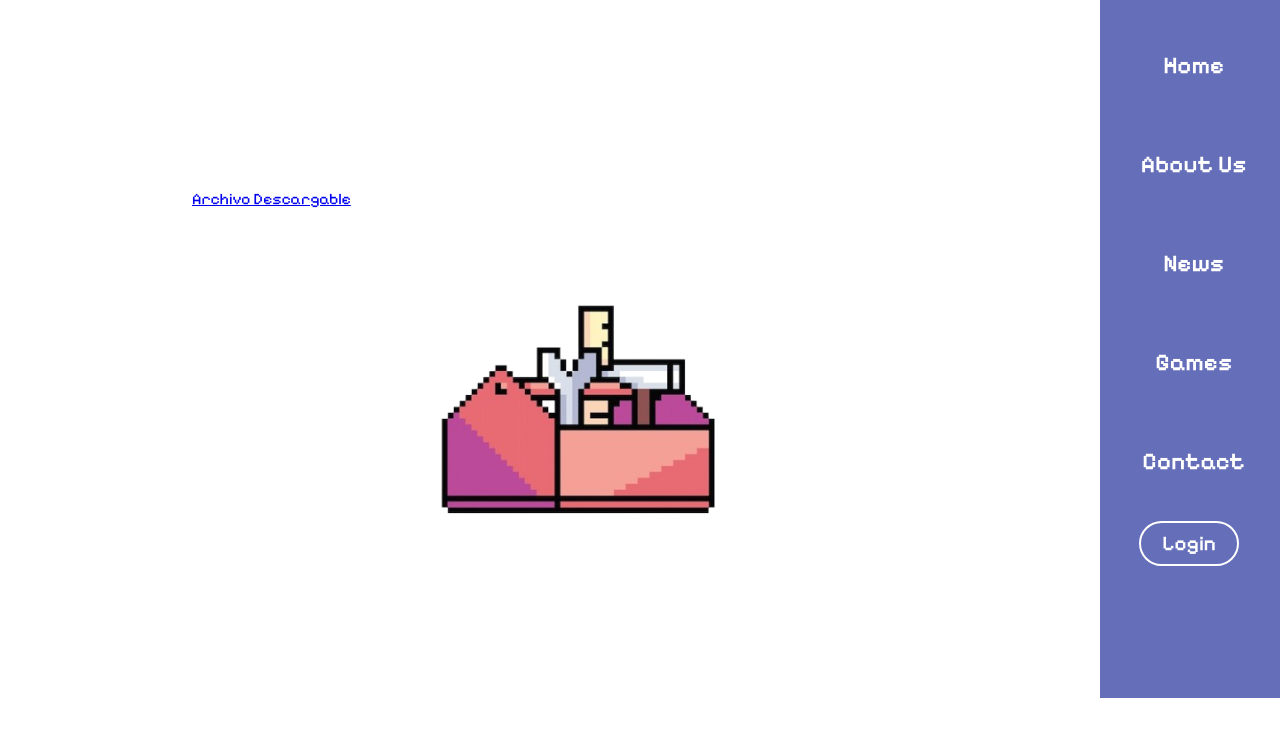
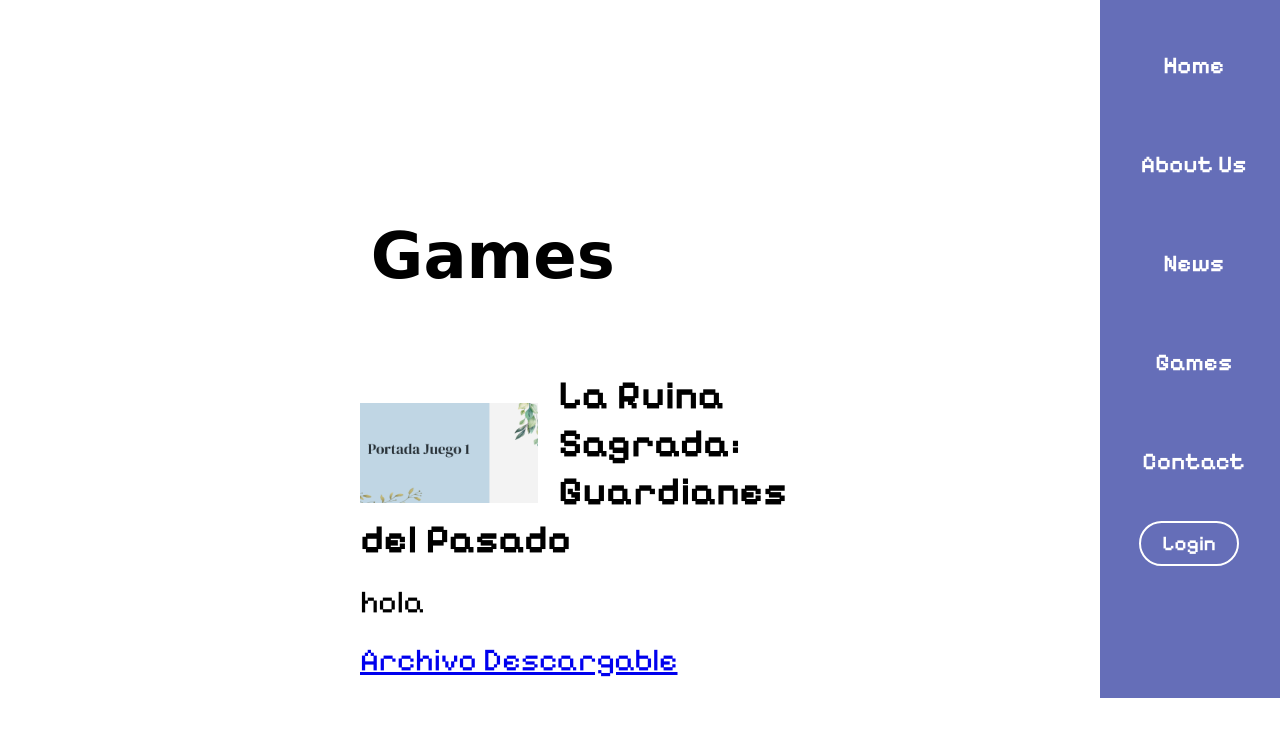
Before and after one commit to soffiblanco/Software, a plain HTML site: page KDS_Games2/KDS_Games/Games.html in a window 1280 px wide. Shown: the part 102-838 px from the top of the page. Drawn offline with Linux system fonts and the light colour scheme; a web font is replaced by a local one.

Commit message:
Animacion gif imagin y descarga

```diff
--- a/KDS_Games2/KDS_Games/Games.html
+++ b/KDS_Games2/KDS_Games/Games.html
@@ -89,8 +89,17 @@
 
         </div>
         <section id="games" class="games">
-            <p><a href="https://drive.google.com/uc?export=download&id=1sFDJ_sBlOxKbtKaaYs4LGziUknvAkXuY">Archivo Descargable</a></p><br>
-            <img src="Imagenes/reparacion.png" id="quienessomos" style="display: block; margin: 0;" >
+            <h2>Games</h2>
+            <div class="LaRuinaSagradaJ1">
+                <img src="Imagenes/Portada_Juego_LRS.png" class="imagenLRS" id="gifImage">
+                <a href="https://drive.google.com/uc?export=download&id=1sFDJ_sBlOxKbtKaaYs4LGziUknvAkXuY "><img src="Imagenes/LRS_Gif.gif" class="gifLRS" id="staticImage"></a>
+                <h3 >La Ruina Sagrada: Guardianes del Pasado</h3>
+                <p> hola
+                <p><a href="https://drive.google.com/uc?export=download&id=1sFDJ_sBlOxKbtKaaYs4LGziUknvAkXuY">Archivo Descargable</a></p><br>
+
+                <img src="Imagenes/LRS_Gif.gif" class="gifLRS2" id="gifLRS">
+            </div>
+
         </section>
 
         <script src="script.js"></script>
--- a/KDS_Games2/KDS_Games/script.js
+++ b/KDS_Games2/KDS_Games/script.js
@@ -32,3 +32,17 @@ window.addEventListener('scroll',()=>{
     iconClose.addEventListener('click',()=>{
         wrapper.classList.remove('active-popup');
     });
+
+
+    const gifImage = document.getElementById('gifImage');
+    const staticImage = document.getElementById('staticImage');
+
+    gifImage.addEventListener('mouseenter', () => {
+      staticImage.style.display = 'block';
+      gifImage.style.display = 'none';
+    });
+
+    staticImage.addEventListener('mouseleave', () => {
+      staticImage.style.display = 'none';
+      gifImage.style.display = 'block';
+    });
--- a/KDS_Games2/KDS_Games/style.css
+++ b/KDS_Games2/KDS_Games/style.css
@@ -637,15 +637,15 @@ transform: scale(1);
 
 
 /*Pestaña de Games*/
-.games{
+.games {
     display: flex; /* Utiliza flexbox para alinear elementos */
     align-items: flex-start; /* Alinea los elementos en la parte superior */
     justify-content: center; /* Centra horizontalmente los elementos */
     background: #fff; /* Cambia el color de fondo según tu preferencia */
-    padding: 150px 50px; /* Ajusta el espaciado interno según sea necesario */
+    padding-top: 0; /* Ajusta el espaciado interno según sea necesario */
     text-align: left; /* Alinea el texto a la izquierda */
     flex-wrap: wrap; /* Permite que los elementos se envuelvan si no caben en una sola fila */
-
+    margin: 180px; /*No tocar*/
 }
 .games h2 {
     font-size: 4em;
@@ -653,13 +653,47 @@ transform: scale(1);
     margin-left: auto;
     margin-right: auto;
 }
-.games img {
-    flex: 0 0 50%; /* Permite que los elementos ocupen el 100% del ancho */
-    margin-bottom: 10px; /* Espaciado inferior entre los elementos */
-    font-size: 1em; /* Tamaño del texto */
+
+.LaRuinaSagradaJ1 h3{
+    margin-top: -5%;
+    flex: 0 0 100%; /* Permite que los elementos ocupen el 100% del ancho */
+    margin-bottom: 20px; /* Espaciado inferior entre los elementos */
+    font-size: 2.5em; /* Tamaño del texto */
     color: #000000; /* Color del texto */
-    width: 0px; /* Ancho de las imágenes */
-    margin-top: 0; /* Espaciado superior entre las imágenes y el texto */
+
+}
+
+.LaRuinaSagradaJ1 p {
+    flex: 0 0 100%; /* Permite que los elementos ocupen el 100% del ancho */
+    margin-bottom: 20px; /* Espaciado inferior entre los elementos */
+    font-size: 2em; /* Tamaño del texto */
+    color: #000000; /* Color del texto */
+    text-align: justify;
+}
+
+.LaRuinaSagradaJ1{
+    max-width: 2000px;
+    margin-top: 100px;
+    margin-left: 180px;
+}
+.gifLRS {
+    float: left; /* Alinea la imagen a la derecha del texto */
+    margin-right: 20px; /* Espacio entre la imagen y el texto */
+    shape-outside: rectangle(0,0,100%,100%); /* Define una forma rectangular alrededor de la imagen */
+    width: 40% !important;
+    margin-top: 10px !important;
+    display:none;
+}
+.imagenLRS {
+    float: left; /* Alinea la imagen a la derecha del texto */
+    margin-right: 20px; /* Espacio entre la imagen y el texto */
+    shape-outside: rectangle(0,0,100%,100%); /* Define una forma rectangular alrededor de la imagen */
+    width: 40% !important;
+    margin-top: 10px !important;
+}
+
+.gifLRS2 {
+    display: none;
 }
 /*Pestaña de Contact*/
 .contact{
```
Also changed, not shown: KDS_Games2/KDS_Games/Imagenes/Portada_Juego_LRS.png (added), 1 other file.
